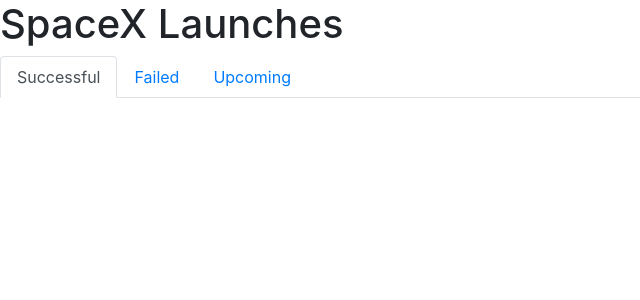
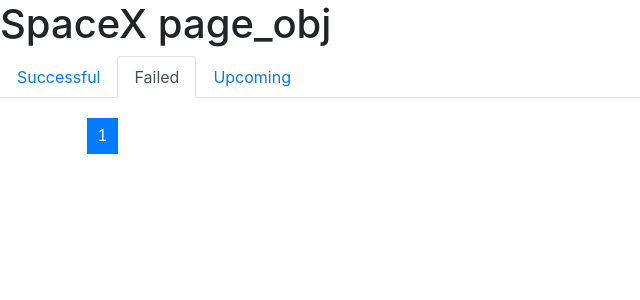
Before and after one commit to JuanGiraldoB/spacex-api, a Django app: page /launch-list/failed/1 in a window 1280 px wide. Shown: the top 300 px of the page, without its empty margins (0-640 px from the left). Run offline with Django 4.2, Linux system fonts and the light colour scheme; data that the repository does not hold is empty; some libraries are stand-ins or nearby versions.

Commit message:
added paginator snippet

```diff
--- a/spacex/static/spacex/main.css
+++ b/spacex/static/spacex/main.css
@@ -30,3 +30,28 @@
   .launch-links a {
     margin-right: 10px;
   }
+
+  .pagination {
+    margin: 20px 0;
+    font-family: Arial, sans-serif;
+}
+
+.pagination a {
+    display: inline-block;
+    padding: 5px 10px;
+    margin: 0 2px;
+    text-decoration: none;
+    border: 1px solid #ddd;
+    color: #333;
+    transition: background-color 0.3s ease;
+}
+
+.pagination a.current {
+    background-color: #007bff;
+    color: #fff;
+    border: 1px solid #007bff;
+}
+
+.pagination a:hover {
+    background-color: #f4f4f4;
+}
--- a/spacex_data/templates/spacex_data/index.html
+++ b/spacex_data/templates/spacex_data/index.html
@@ -1,36 +1,42 @@
 {% extends 'base.html' %}
 {% block content %}
 
-<h1>SpaceX Launches</h1>
+<h1>SpaceX page_obj</h1>
 
 <ul class="nav nav-tabs">
 	<li class="nav-item">
-		<a class="nav-link active" data-toggle="tab" href="#successful">Successful</a>
+		<a class="nav-link {{active_successful_tab|default:''}}" href="{% url 'terms-by-page-successful' 1 %}">Successful</a>
 	</li>
-	<li class="nav-item"><a class="nav-link" data-toggle="tab" href="#failed">Failed</a></li>
-	<li class="nav-item"><a class="nav-link" data-toggle="tab" href="#upcoming">Upcoming</a></li>
+	<li class="nav-item"><a class="nav-link {{active_failed_tab|default:''}}" href="{% url 'terms-by-page-failed' 1 %}">Failed</a></li>
+	<li class="nav-item"><a class="nav-link {{active_upcoming_tab|default:''}}" href="{% url 'terms-by-page-upcoming' 1 %}">Upcoming</a></li>
 </ul>
 
 
 <div class="tab-content">
-	<div id="successful" class="container tab-pane active">
-		{% for launch in successful %}
+	<div id="successful" class="container tab-pane {{active_successful_tab|default:'fade'}}">
+		{% for launch in page_obj_successful %}
 
 			{% include 'spacex_data/snippets/launch_card.html' with launch=launch%}
 
 		{% endfor %}
+
+		{% include 'spacex_data/snippets/pagination.html' with page_obj=page_obj_successful url_name=successful_url %}
 	</div>
 
-	<div id="failed" class="container tab-pane fade">
-		{% for launch in failed %}
+	<div id="failed" class="container tab-pane {{active_failed_tab|default:'fade'}}">
+		{% for launch in page_obj_failed %}
 			{% include 'spacex_data/snippets/launch_card.html' with launch=launch%}
 		{% endfor %}
+
+		{% include 'spacex_data/snippets/pagination.html' with page_obj=page_obj_failed url_name=failed_url %}
 	</div>
 
-	<div id="upcoming" class="container tab-pane fade">
-		{% for launch in upcoming %}
+	<div id="upcoming" class="container tab-pane {{active_upcoming_tab|default:'fade'}}">
+		{% for launch in page_obj_upcoming %}
 			{% include 'spacex_data/snippets/launch_card.html' with launch=launch%}
 		{% endfor %}
+
+		{% include 'spacex_data/snippets/pagination.html' with page_obj=page_obj_upcoming url_name=upcoming_url %}
 	</div>
 </div>
 
```
